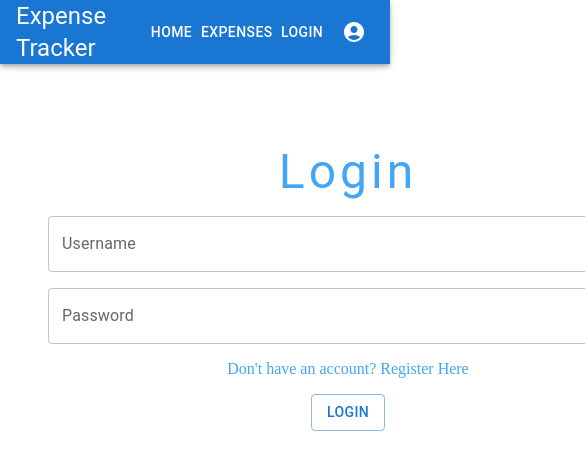
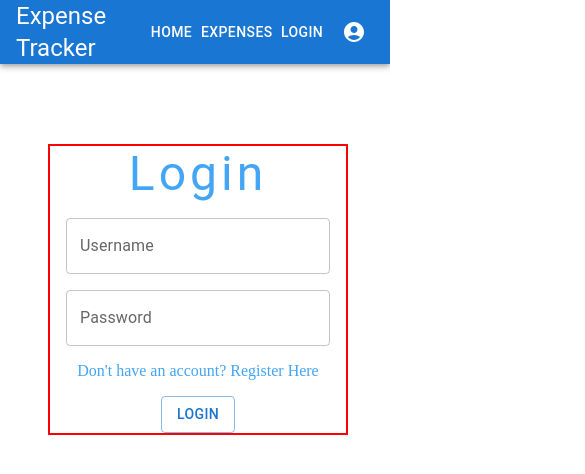
Before and after one commit to anisr95/Expense_Tracker_Fullstack, a React (Create React App) app in the folder client/: page /auth/register in a window 390 px wide. Shown: the top 474 px of the page, 585 px wide, since content can reach past the window. Built offline with nearby package versions, Linux system fonts and the light colour scheme.

Commit message:
Fixed Login/Sign Up form width for mobile sizes

```diff
--- a/client/src/components/Auth/Login.jsx
+++ b/client/src/components/Auth/Login.jsx
@@ -1,12 +1,19 @@
-import { Button, TextField, Typography } from "@mui/material";
+import {
+  Button,
+  TextField,
+  Typography,
+  Box,
+  Stack,
+  Container,
+} from "@mui/material";
 import React, { useState } from "react";
 import { Link, Navigate, NavLink, useNavigate } from "react-router-dom";
 import axios from "axios";
+// import { Container } from "@mui/system";
 
 const Login = (props) => {
   const [username, setUsername] = useState("");
   const [password, setPassword] = useState("");
-  const [accessToken, setAccessToken] = useState("");
 
   const navigate = useNavigate();
 
@@ -18,15 +25,6 @@ const Login = (props) => {
 
     // const user = await axios.post("/user/getUser", enteredUser);
     const user = await axios.post("/auth/login", enteredUser);
-    console.log("User info: ", user);
-    console.log("User data: ", user.data);
-    setAccessToken(user.data.token);
-    // sessionStorage.setItem("jwt", user.data.token);
-    localStorage.setItem("jwt", user.data.token);
-    localStorage.setItem("username", user.data.user.username);
-    localStorage.setItem("loggedIn", "true");
-
-    props.setIsUserLoggedIn(true);
 
     if (user) {
       navigate("/expenses");
@@ -35,6 +33,15 @@ const Login = (props) => {
 
   return (
     <>
+      {/* <Box display="flex" flexDirection="column"> */}
+      <Container maxWidth="sm" sx={{ border: "2px solid red" }}>
+        <Stack
+          spacing={2}
+          flex
+          justifyContent="center"
+          alignItems="center"
+          maxWidth="600px"
+        >
           <Typography
             variant="h3"
             color="primary.light"
@@ -68,6 +75,9 @@ const Login = (props) => {
           <Button variant="outlined" onClick={loginHandler}>
             Login
           </Button>
+        </Stack>
+      </Container>
+      {/* </Box> */}
     </>
   );
 };
--- a/client/src/components/Auth/Register.jsx
+++ b/client/src/components/Auth/Register.jsx
@@ -20,7 +20,8 @@ const Register = (props) => {
             display: "flex",
             flexDirection: "column",
             // border: "2px solid red",
-            width: "600px",
+            maxWidth: "600px",
+            minWidth: "300px",
             alignItems: "center",
             margin: "3rem auto",
             padding: "2rem",
--- a/client/src/components/Expense/Expense.jsx
+++ b/client/src/components/Expense/Expense.jsx
@@ -88,7 +88,6 @@ const Expense = () => {
       {/* <Nav /> */}
       {accessToken ? (
         <Container>
-          (
           <Box
             sx={{
               display: "flex",
```
Lines whose indentation alone changed are shown as unchanged.
